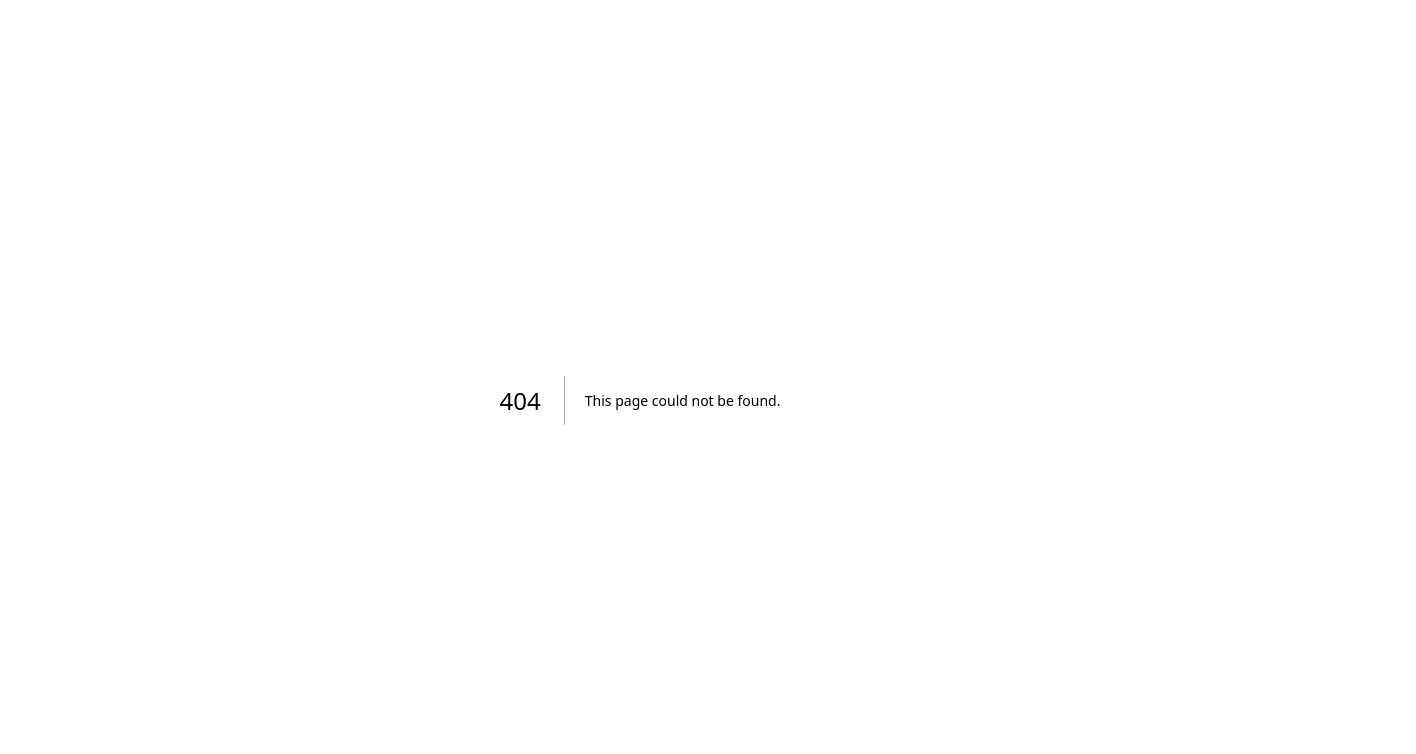
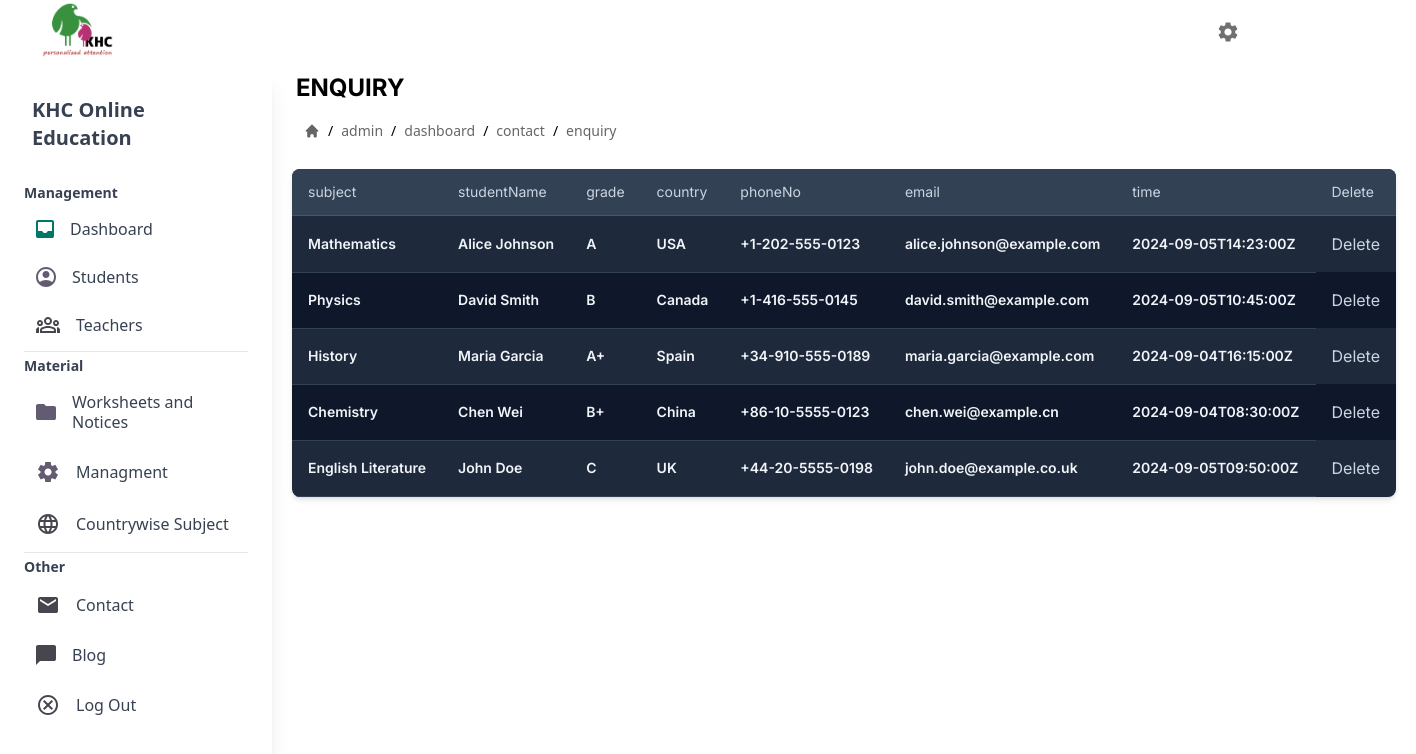
Before and after one commit to sudoarchie/frontend_khc, a Next.js app: page /admin/dashboard/contact/enquiry in a window 1280 px wide. Before the commit this address had no page. Shown: the top 754 px of the page, 1416 px wide, since content can reach past the window. Built offline with nearby package versions, Linux system fonts and the light colour scheme.

Commit message:
New Feature Enquiry in contact segment

```diff
--- /dev/null
+++ b/app/admin/dashboard/contact/enquiry/page.tsx
@@ -0,0 +1,54 @@
+import TableField from "@/app/components/TableField";
+
+export default function Enquiry() {
+  const data = [
+    {
+      "subject": "Mathematics",
+      "studentName": "Alice Johnson",
+      "grade": "A",
+      "country": "USA",
+      "phoneNo": "+1-202-555-0123",
+      "email": "alice.johnson@example.com",
+      "time": "2024-09-05T14:23:00Z"
+    },
+    {
+      "subject": "Physics",
+      "studentName": "David Smith",
+      "grade": "B",
+      "country": "Canada",
+      "phoneNo": "+1-416-555-0145",
+      "email": "david.smith@example.com",
+      "time": "2024-09-05T10:45:00Z"
+    },
+    {
+      "subject": "History",
+      "studentName": "Maria Garcia",
+      "grade": "A+",
+      "country": "Spain",
+      "phoneNo": "+34-910-555-0189",
+      "email": "maria.garcia@example.com",
+      "time": "2024-09-04T16:15:00Z"
+    },
+    {
+      "subject": "Chemistry",
+      "studentName": "Chen Wei",
+      "grade": "B+",
+      "country": "China",
+      "phoneNo": "+86-10-5555-0123",
+      "email": "chen.wei@example.cn",
+      "time": "2024-09-04T08:30:00Z"
+    },
+    {
+      "subject": "English Literature",
+      "studentName": "John Doe",
+      "grade": "C",
+      "country": "UK",
+      "phoneNo": "+44-20-5555-0198",
+      "email": "john.doe@example.co.uk",
+      "time": "2024-09-05T09:50:00Z"
+    }
+  ]
+  return (<div className="m-5">
+    <TableField rows={data} deleteOption={true}></TableField>
+  </div>);
+}
```
